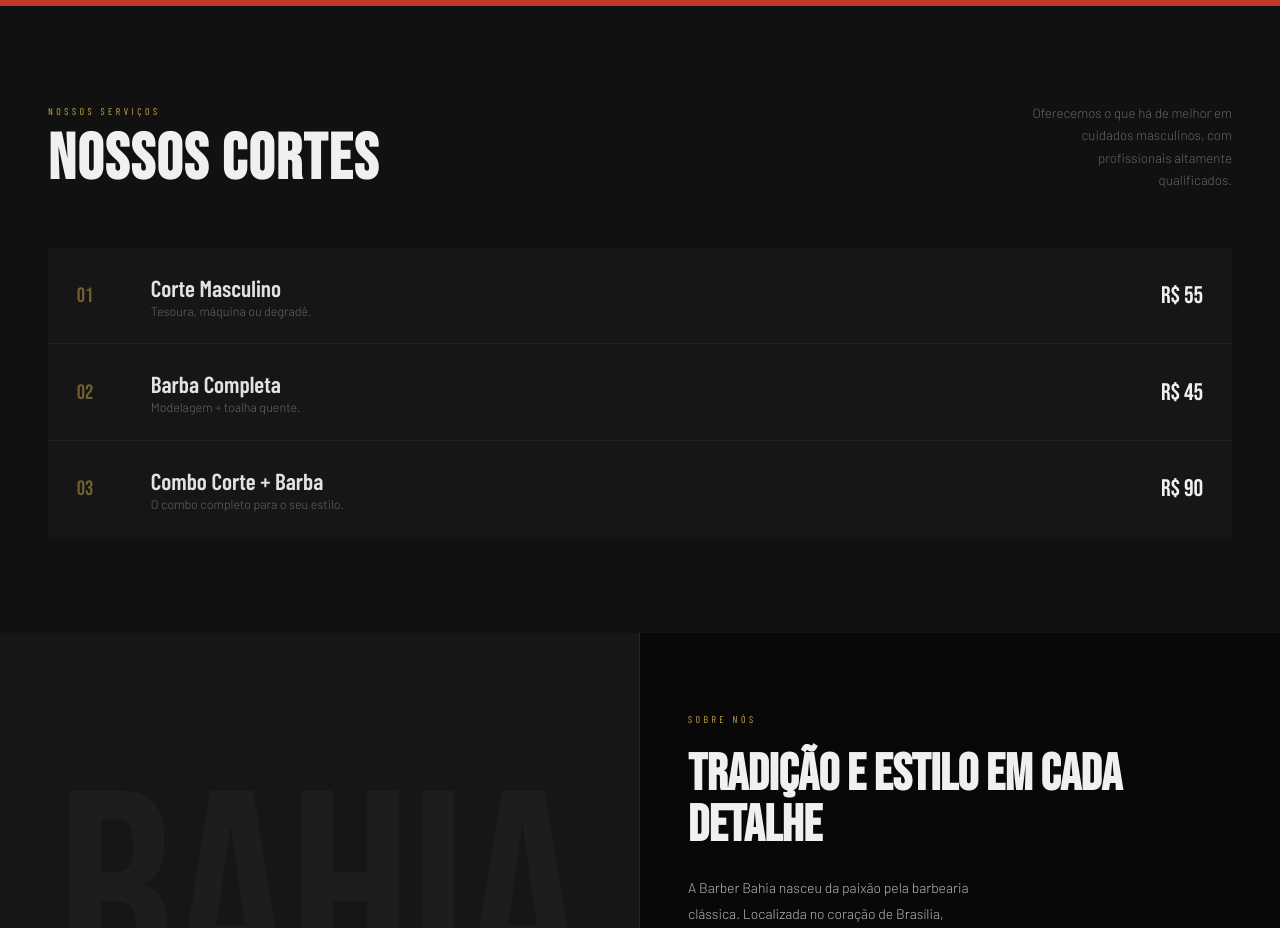
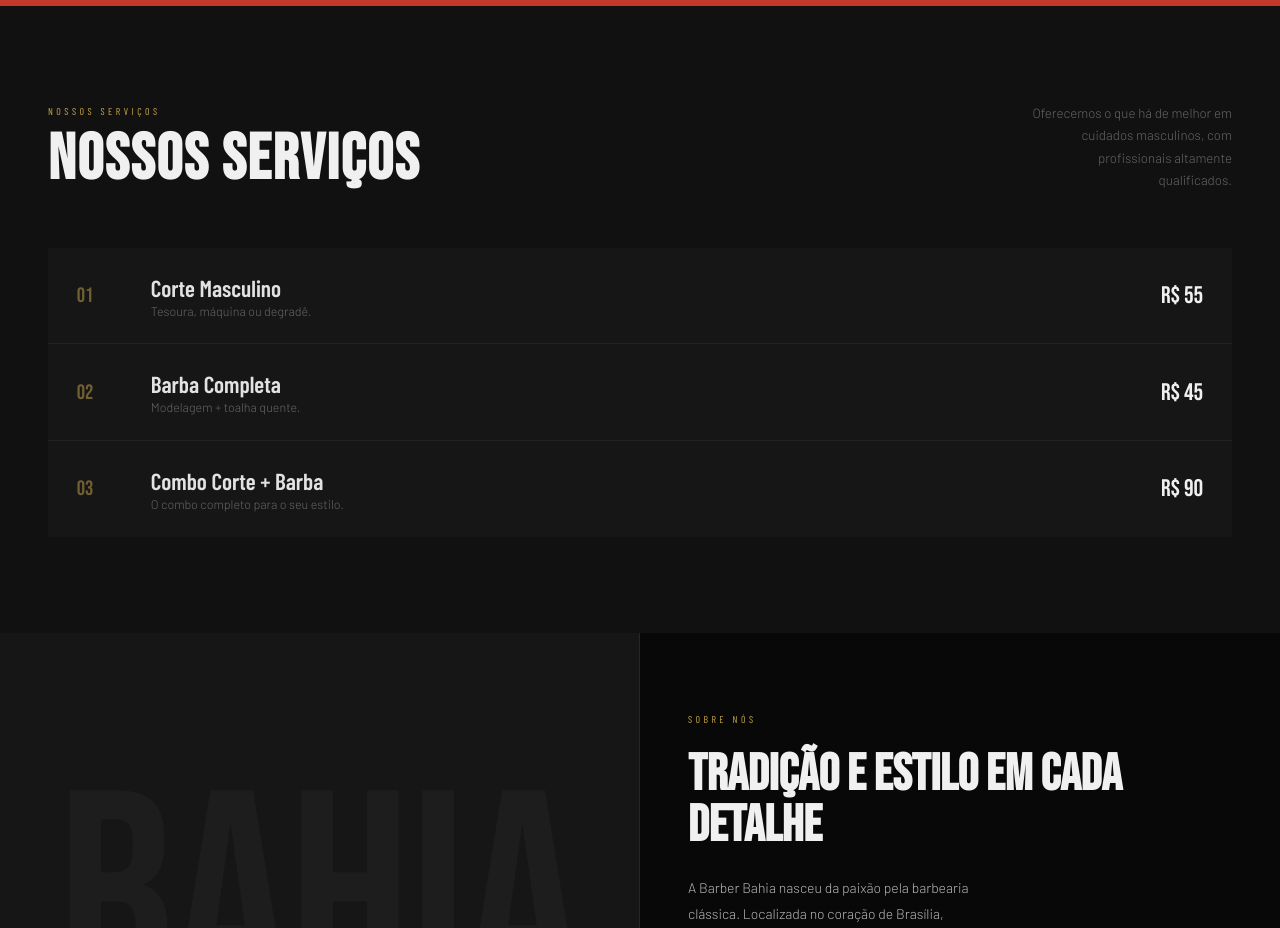
Before and after one commit to Mart1nsHiago/barberbahia-api, a website: page index.html in a window 1280 px wide. Shown: the part 826-1754 px from the top of the page. Drawn offline with nearby package versions, Linux system fonts and the light colour scheme; a script that the page names is missing; a web font is replaced by a local one.

Commit message:
Update index.html

```diff
--- a/index.html
+++ b/index.html
@@ -73,7 +73,7 @@
     <div class="sec-head">
       <div>
         <div class="sec-tag">Nossos Serviços</div>
-        <h2>NOSSOS CORTES</h2>
+        <h2>NOSSOS SERVIÇOS</h2>
       </div>
       <p>Oferecemos o que há de melhor em cuidados masculinos, com profissionais altamente qualificados.</p>
     </div>
```
